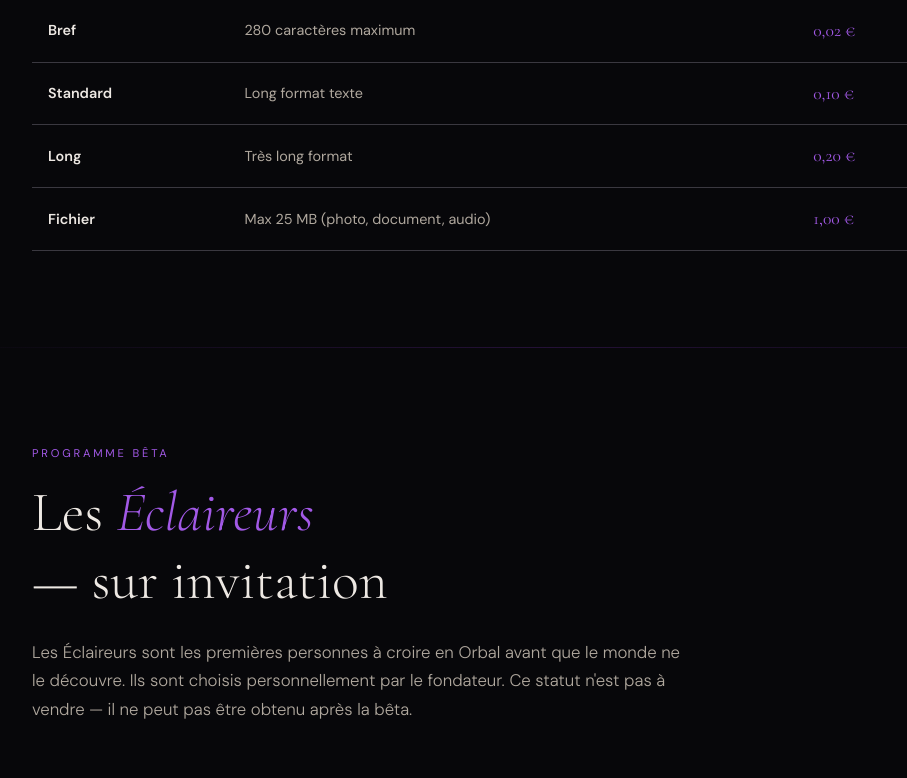
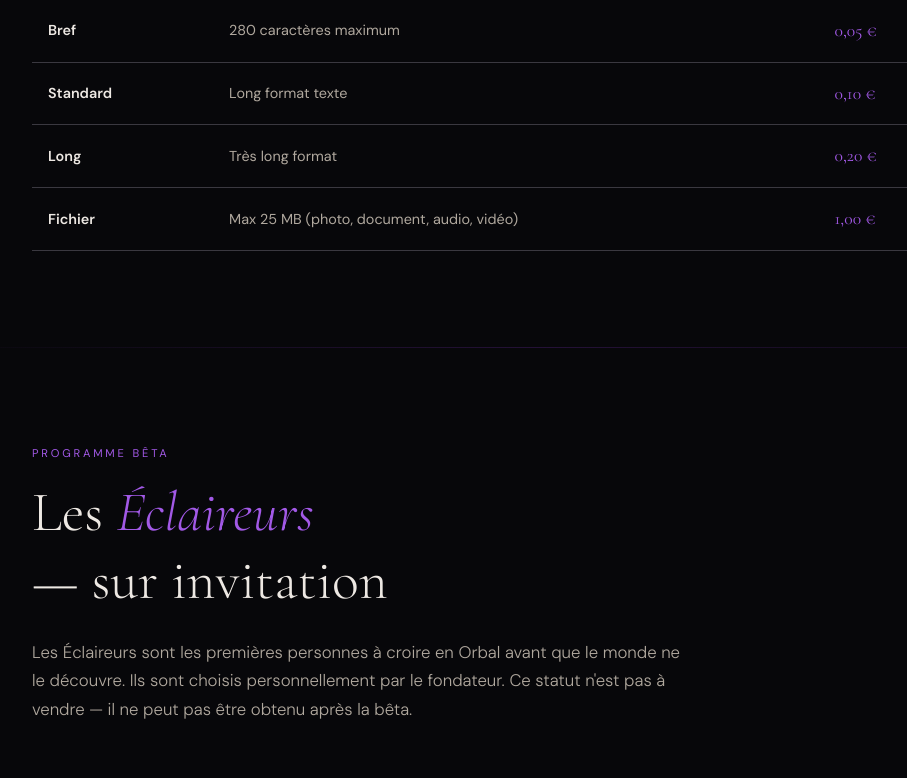
Before and after one commit to alcorb-genesis/orbal-site, a Next.js app: page / in a window 1280 px wide. Shown: the part 4305-5083 px from the top of the page, without its empty margins (90-997 px from the left). Built offline with nearby package versions, Linux system fonts and the light colour scheme.

Commit message:
Update index.js
-modification tarifs bref 0,02€ à 0,05€
-modification ajout vidéo dans fichiers

```diff
--- a/pages/index.js
+++ b/pages/index.js
@@ -406,10 +406,10 @@
           </thead>
           <tbody>
             {[
-              ["Bref", "280 caractères maximum", "0,02 €"],
+              ["Bref", "280 caractères maximum", "0,05 €"],
               ["Standard", "Long format texte", "0,10 €"],
               ["Long", "Très long format", "0,20 €"],
-              ["Fichier", "Max 25 MB (photo, document, audio)", "1,00 €"],
+              ["Fichier", "Max 25 MB (photo, document, audio, vidéo)", "1,00 €"],
             ].map(([t, f, p]) => (
               <tr key={t}>
                 <td><strong>{t}</strong></td>
```
